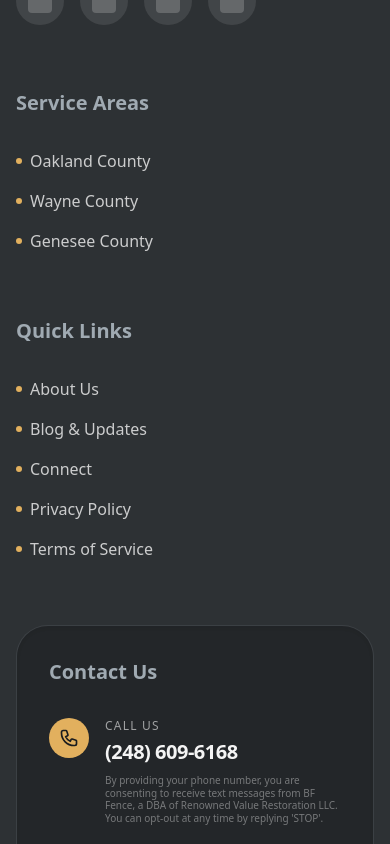
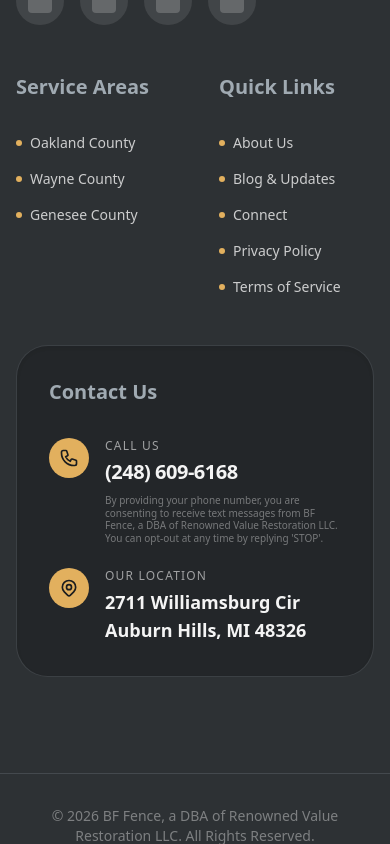
Before and after one commit to AgenticPortfolioX/BFFence, a React (Vite) app: page / in a window 390 px wide. Shown: the part 6040-6884 px from the top of the page. Built offline with nearby package versions, Linux system fonts and the light colour scheme.

Commit message:
chore: fix business name typo and update footer layout/branding

```diff
--- a/index.html
+++ b/index.html
@@ -32,8 +32,10 @@
         "telephone": "(248) 609-6168",
         "address": {
           "@type": "PostalAddress",
-          "addressLocality": "Southeast Michigan",
+          "streetAddress": "2711 Williamsburg Cir",
+          "addressLocality": "Auburn Hills",
           "addressRegion": "MI",
+          "postalCode": "48326",
           "addressCountry": "US"
         },
         "geo": {
--- a/src/components/CTA_Footer.tsx
+++ b/src/components/CTA_Footer.tsx
@@ -49,8 +49,8 @@ export const CTA = () => {
 export const Footer = () => {
   return (
     <footer className="bg-section-bg text-foreground py-24 border-t border-secondary/20">
-      <div className="container mx-auto px-4 grid lg:grid-cols-4 gap-16">
-        <div className="lg:col-span-1">
+      <div className="container mx-auto px-4 grid grid-cols-2 lg:grid-cols-4 gap-12 lg:gap-16">
+        <div className="col-span-2 lg:col-span-1">
           <div className="scale-110 origin-left mb-8">
             <Logo className="text-foreground" />
           </div>
@@ -66,9 +66,9 @@ export const Footer = () => {
           </div>
         </div>
 
-        <div>
+        <div className="col-span-1">
           <h4 className="text-xl font-bold mb-8 text-secondary">Service Areas</h4>
-          <ul className="space-y-4 text-foreground/80 font-medium">
+          <ul className="space-y-4 text-foreground/80 font-medium text-sm lg:text-base">
             {['Oakland County', 'Wayne County', 'Genesee County'].map(area => (
               <li key={area} className="flex items-center gap-2">
                 <span className="w-1.5 h-1.5 rounded-full bg-accent" /> {area}
@@ -77,9 +77,9 @@ export const Footer = () => {
           </ul>
         </div>
 
-        <div>
+        <div className="col-span-1">
           <h4 className="text-xl font-bold mb-8 text-secondary">Quick Links</h4>
-          <ul className="space-y-4 text-foreground/80 font-medium">
+          <ul className="space-y-4 text-foreground/80 font-medium text-sm lg:text-base">
             <li>
               <Link to="/about" className="hover:text-accent transition-colors flex items-center gap-2">
                 <span className="w-1.5 h-1.5 rounded-full bg-accent" /> About Us
@@ -108,7 +108,7 @@ export const Footer = () => {
           </ul>
         </div>
 
-        <div className="p-8 rounded-[2rem] bg-background/50 border border-secondary/20 shadow-inner">
+        <div className="col-span-2 lg:col-span-1 p-8 rounded-[2rem] bg-background/50 border border-secondary/20 shadow-inner">
           <h4 className="text-xl font-bold mb-8 text-secondary">Contact Us</h4>
           <div className="space-y-6">
             <div className="flex items-start gap-4">
@@ -136,14 +136,15 @@ export const Footer = () => {
               </span>
               <div>
                 <span className="text-foreground/60 block text-xs uppercase tracking-widest mb-1">Our Location</span>
-                <span className="text-lg font-bold">Southeast Michigan</span>
+                <span className="text-lg font-bold block">2711 Williamsburg Cir</span>
+                <span className="text-lg font-bold block">Auburn Hills, MI 48326</span>
               </div>
             </div>
           </div>
         </div>
       </div>
       <div className="container mx-auto px-4 mt-24 pt-8 border-t border-secondary/20 text-center text-foreground/40 text-sm">
-        © 2026 BDBF Fence, a DBA of Renowned Value Restoration LLC. All Rights Reserved.
+        © 2026 BF Fence, a DBA of Renowned Value Restoration LLC. All Rights Reserved.
       </div>
     </footer>
   );
```
